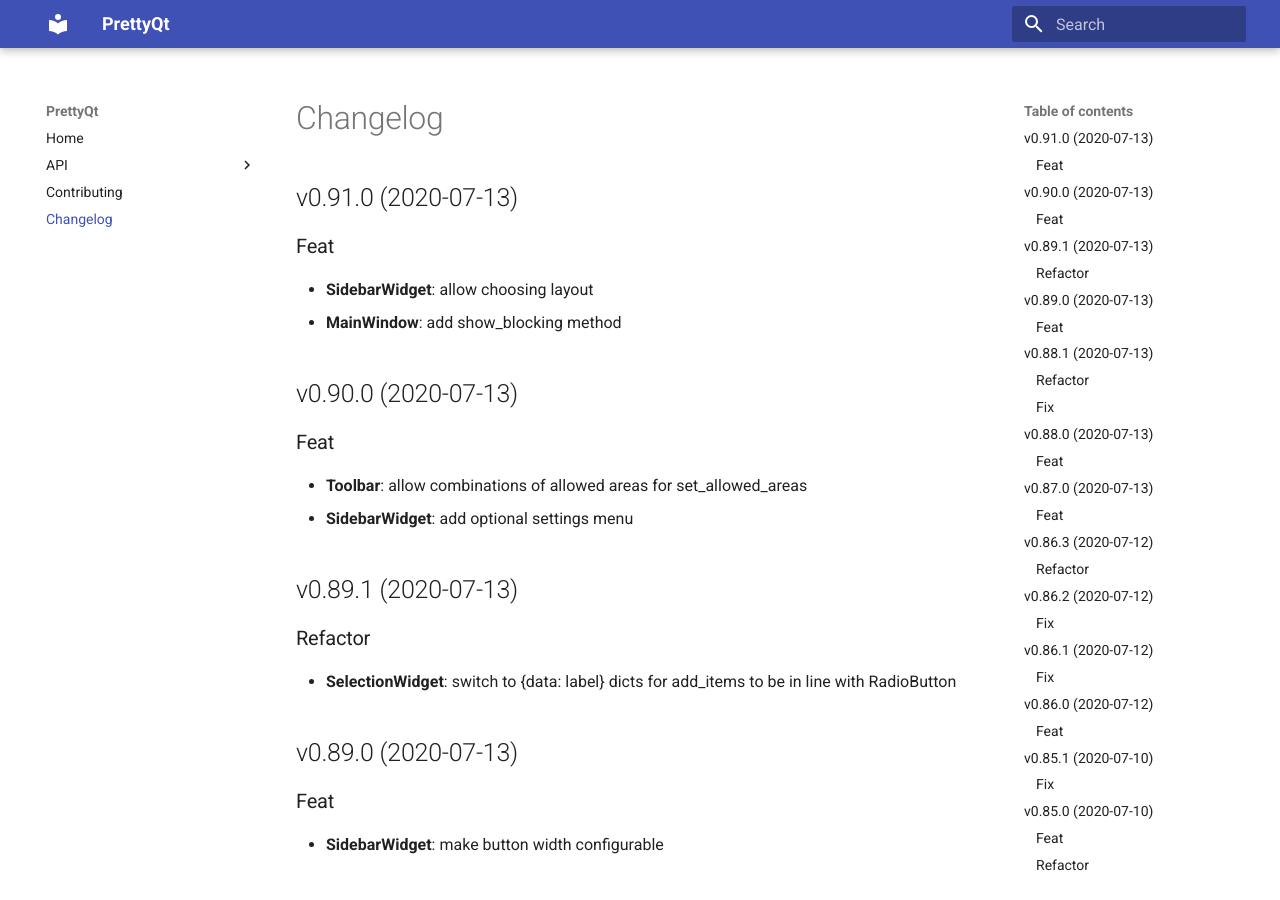
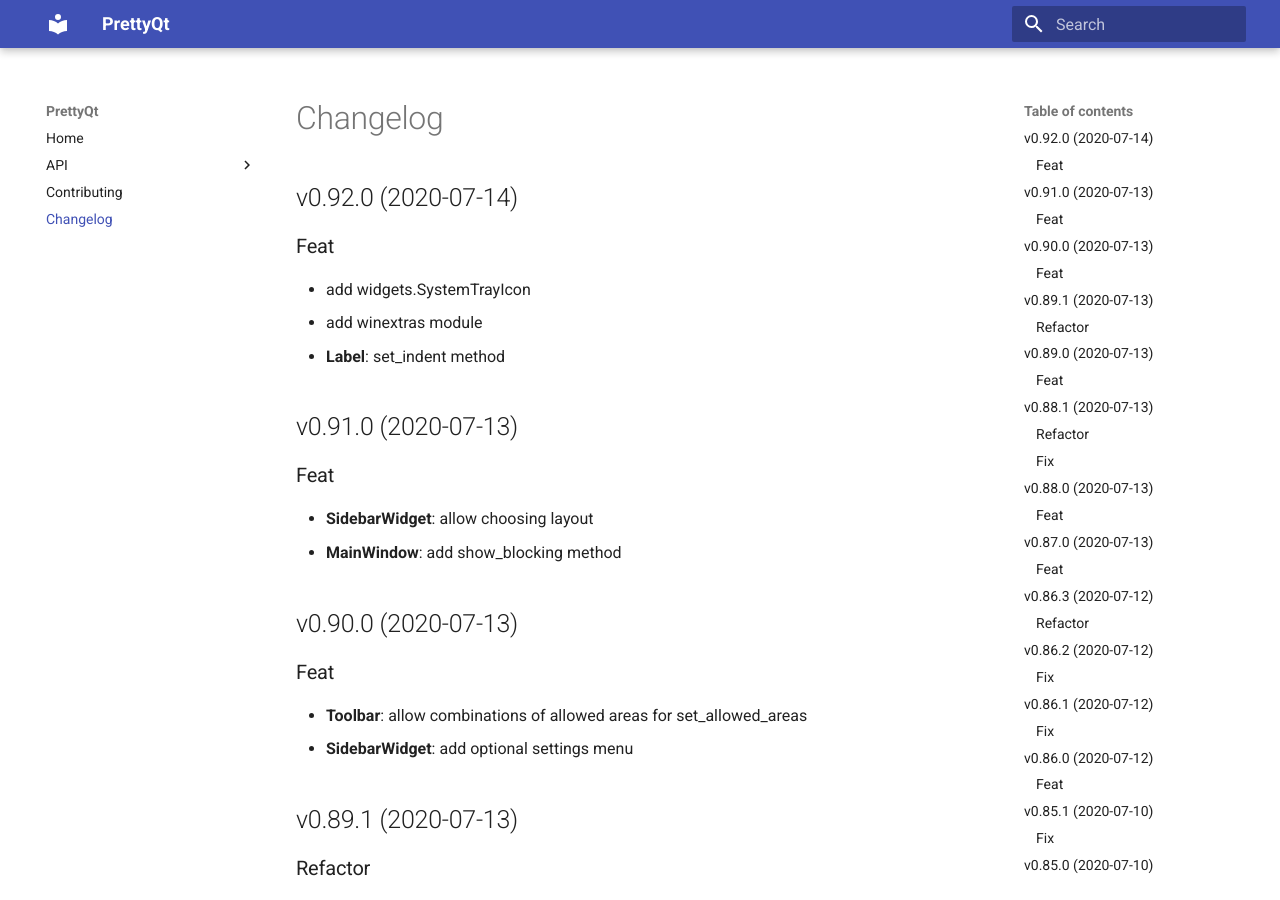
Before and after one commit to phil65/PrettyQt, an MkDocs documentation site: the page built from docs/changelog.md, in a window 1280 px wide and 900 px high. Built offline with MkDocs 1.6.1 and Material for MkDocs 9.7.7, drawn with Linux system fonts in a browser that asks for light colours.

Commit message:
bump: version 0.91.0 → 0.92.0

```diff
--- a/docs/changelog.md
+++ b/docs/changelog.md
@@ -1,3 +1,11 @@
+## v0.92.0 (2020-07-14)
+
+### Feat
+
+- add widgets.SystemTrayIcon
+- add winextras module
+- **Label**: set_indent method
+
 ## v0.91.0 (2020-07-13)
 
 ### Feat
--- a/prettyqt/__init__.py
+++ b/prettyqt/__init__.py
@@ -4,7 +4,7 @@
 
 __author__ = """Philipp Temminghoff"""
 __email__ = "phil65@kodi.tv"
-__version__ = "0.91.0"
+__version__ = "0.92.0"
 
 
 __all__ = [
--- a/pyproject.toml
+++ b/pyproject.toml
@@ -1,6 +1,6 @@
 [tool.poetry]
 name = "PrettyQt"
-version = "0.91.0"
+version = "0.92.0"
 description = "A pythonic layer on top of qtpy"
 readme = 'docs/index.md'
 repository = "https://github.com/phil65/prettyqt"
@@ -123,7 +123,7 @@
 '''
 [tool.commitizen]
 name = "cz_conventional_commits"
-version = "0.91.0"
+version = "0.92.0"
 tag_format = "v$version"
 version_files = [
     "prettyqt/__init__.py:__version__",
--- a/setup.py
+++ b/setup.py
@@ -40,6 +40,6 @@
     packages=find_packages(),
     test_suite="tests",
     url="https://github.com/phil65/prettyqt",
-    version="0.91.0",
+    version="0.92.0",
     zip_safe=False,
 )
```
Also changed, not shown: CHANGELOG.md (+8 -0 lines).
